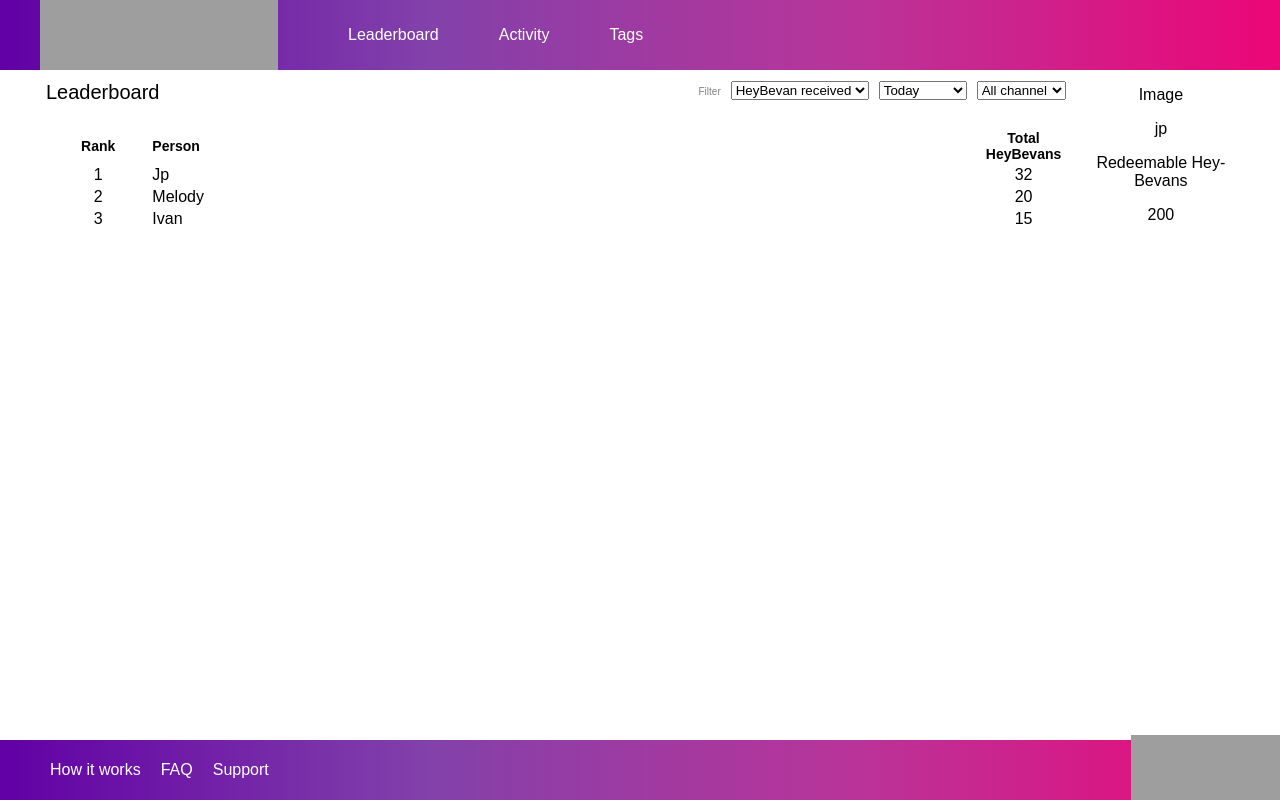
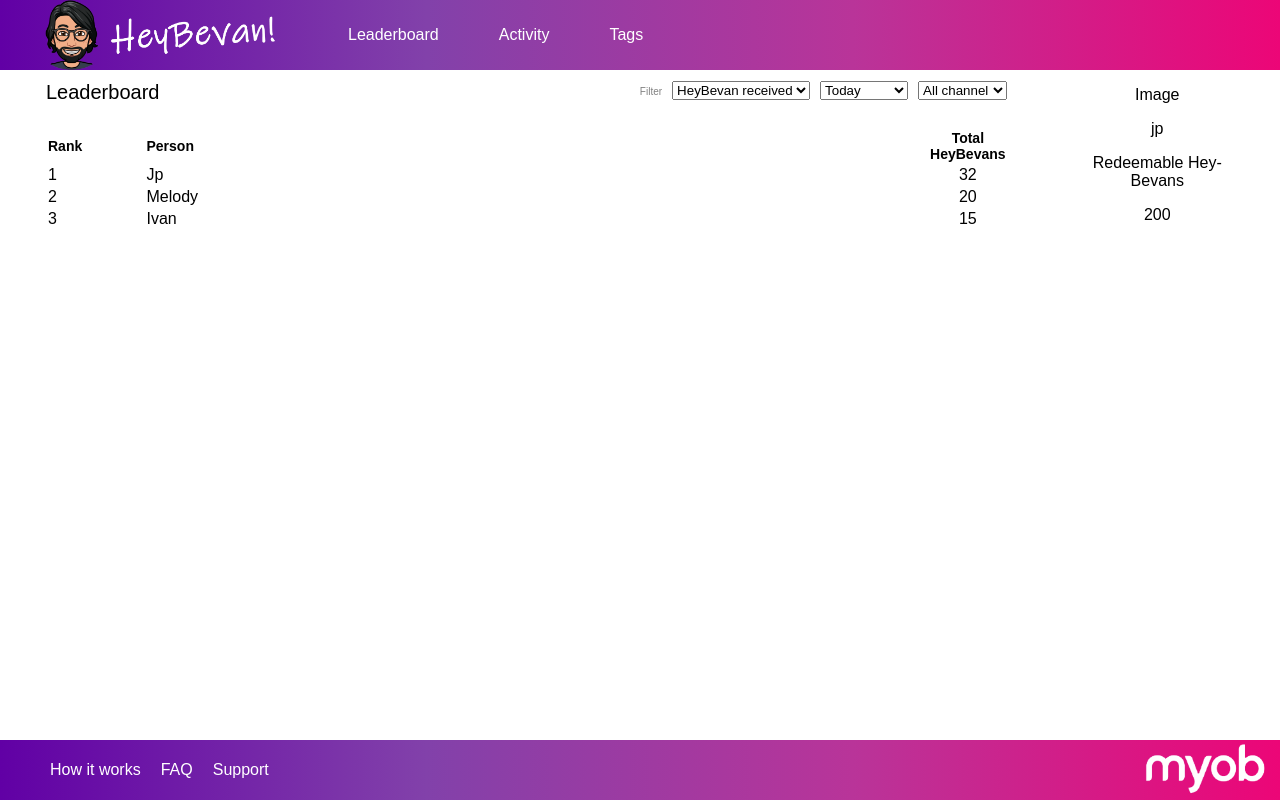
Before and after one commit to romanom/hey-bevan, a React (Create React App) app in the folder frontend/: page / in a window 1280 px wide. Built offline with nearby package versions, Linux system fonts and the light colour scheme; grey boxes are pictures that could not be loaded.

Commit message:
included images

```diff
--- a/frontend/src/components/leaderboard.js
+++ b/frontend/src/components/leaderboard.js
@@ -24,7 +24,9 @@
           <col width="80%" />
           <col width="10%" />
           <tr>
-            <th class="leaderboard-headings">Rank</th>
+            <th class="leaderboard-headings" style={{ textAlign: "left" }}>
+              Rank
+            </th>
             <th class="leaderboard-headings" style={{ textAlign: "left" }}>
               Person
             </th>
@@ -32,7 +34,7 @@
           </tr>
           {this.state.leaderboardData.map(leaderboard => (
             <tr>
-              <td>{leaderboard.rank}</td>
+              <td style={{ textAlign: "left" }}>{leaderboard.rank}</td>
               <td style={{ textAlign: "left" }}>
                 {leaderboard.name} {leaderboard.image}
               </td>
--- a/frontend/src/components/styles/content.css
+++ b/frontend/src/components/styles/content.css
@@ -18,7 +18,7 @@
 }
 
 table {
-  width: 100%;
+  width: 95%;
 }
 .page-title {
   font-size: 20px;
--- a/frontend/src/components/styles/leaderboard.css
+++ b/frontend/src/components/styles/leaderboard.css
@@ -1,6 +1,9 @@
 #leaderboard {
   width: 100%;
   min-width: 500px;
+}
+#leaderboard > th {
+  padding: 0;
 }
 
 /* .float-left {
```
Also changed, not shown: frontend/src/components/images/logo_name.png (added), frontend/src/components/images/myoblogo.png (added).
